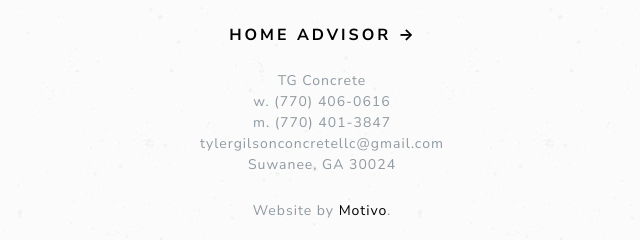
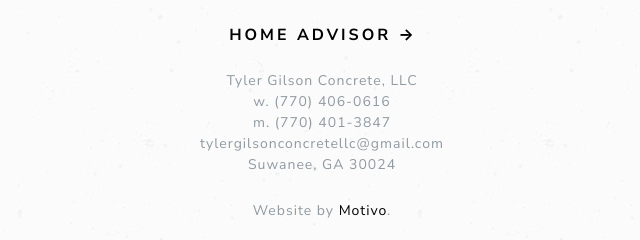
Before and after one commit to shivpatel-motivo/tg-concrete, a plain HTML site: page index.html in a window 1280 px wide. Shown: the part 705-945 px from the top of the page, 318-958 px from the left. Drawn offline with nearby package versions, Linux system fonts and the light colour scheme.

Commit message:
updating to official company name

```diff
--- a/index.html
+++ b/index.html
@@ -2,8 +2,8 @@
 <html lang="en">
 
 <head>
-  <title>TG Concrete • Concrete Contractor Serving Metro Atlanta</title>
-  <meta name="author" content="TG Concrete">
+  <title>Tyler Gilson Concrete, LLC • Concrete Contractor Serving Metro Atlanta</title>
+  <meta name="author" content="Tyler Gilson Concrete, LLC">
   <meta name="description" content="Concrete contractor for all your residential needs. Locally owned and operated serving Atlanta and surrounding counties.">
   <meta name="keywords" content="tg concrete, concrete, atlanta concrete, suwanee concrete, gwinnett conrete, metro atlanta concrete">
   <meta charset="utf-8">
@@ -135,7 +135,7 @@
       <a href="https://www.homeadvisor.com/rated.TylerGilsonConcrete.72706042.html" target="_blank">Home Advisor &rarr;</a>
     </h5>
     <p style="text-align:center;margin-top:25px;">
-      TG Concrete</br>
+      Tyler Gilson Concrete, LLC</br>
       w. (770) 406-0616</br>
       m. (770) 401-3847</br>
       tylergilsonconcretellc@gmail.com</br>
```
